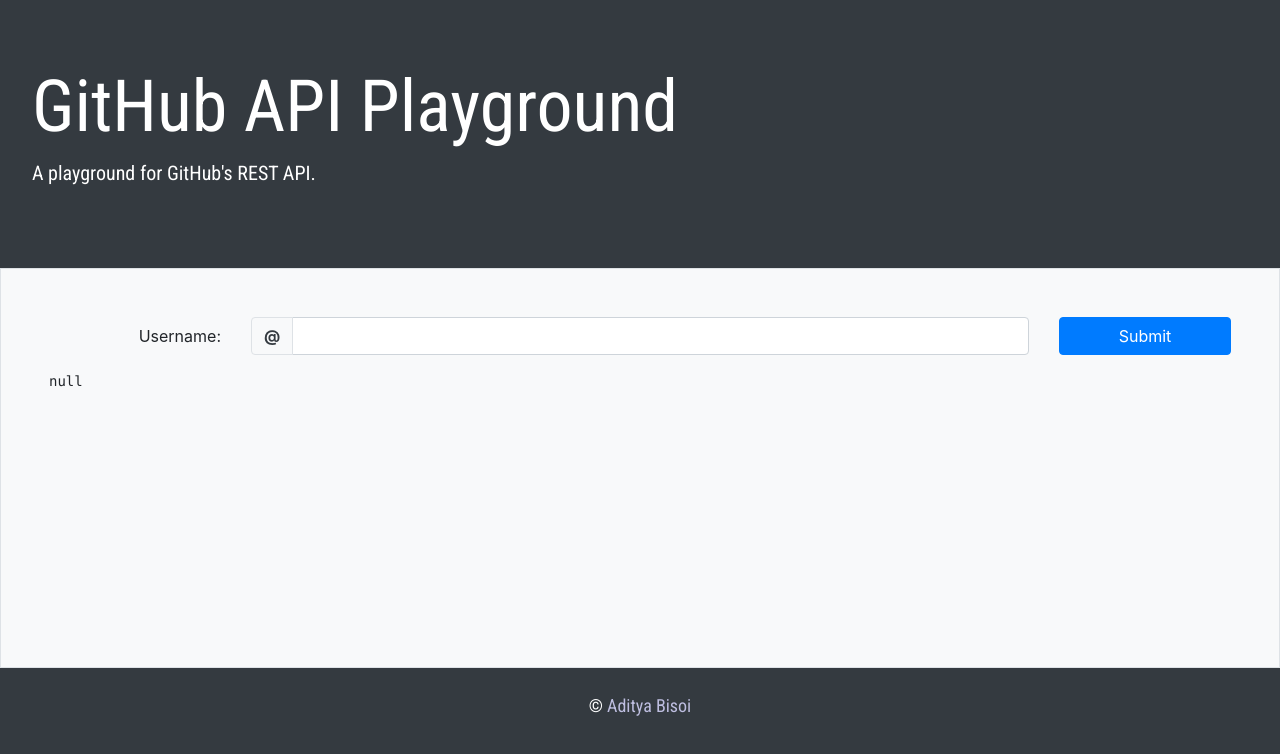
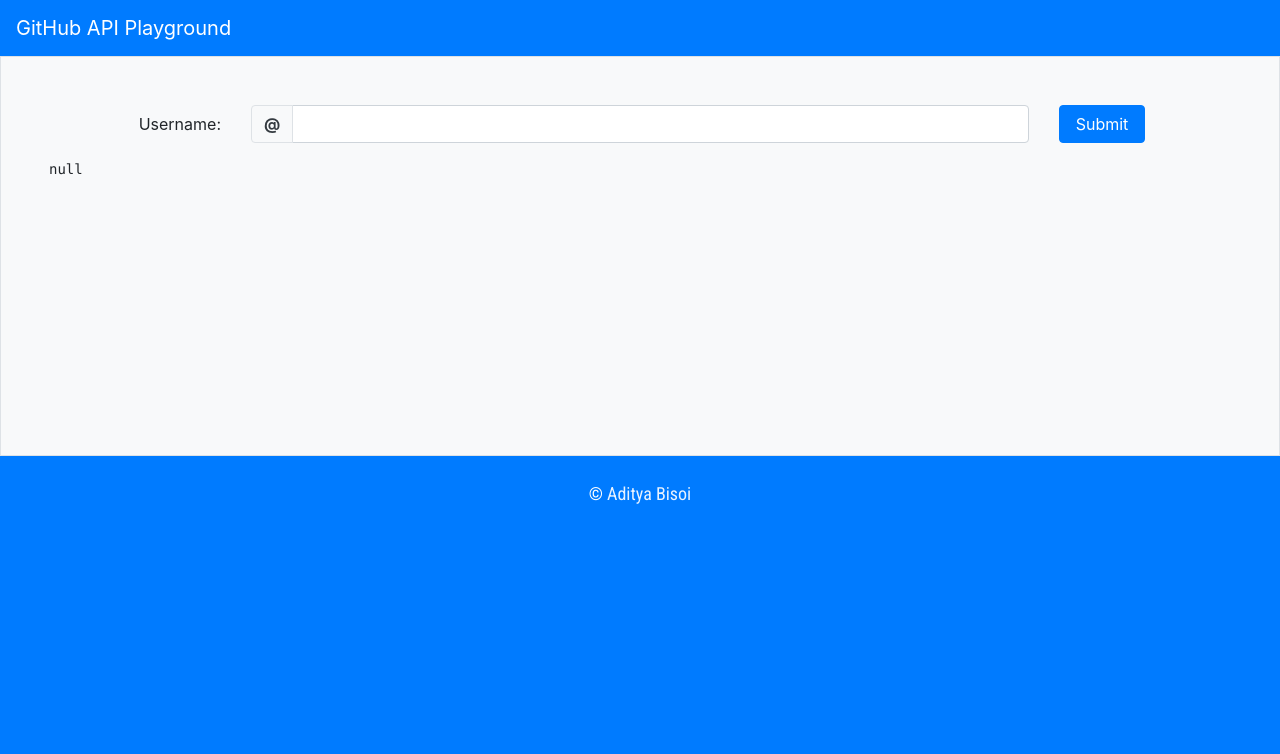
Before and after one commit to adityabisoi/github-rest-api-v3, a React (Create React App) app: page / in a window 1280 px wide. Shown: the top 754 px of the page. Built offline with nearby package versions, Linux system fonts and the light colour scheme.

Commit message:
Remove subheader, Revert to traditional Navbar from Jumbotron, Modify background to a better colour, Remove test

```diff
--- a/public/index.html
+++ b/public/index.html
@@ -26,7 +26,7 @@
     -->
     <title>GitHub API Playground</title>
   </head>
-  <body class='bg-dark'>
+  <body class='bg-primary'>
     <noscript>You need to enable JavaScript to run this app.</noscript>
     <div id="root"></div>
     <!--
--- a/src/components/footer.css
+++ b/src/components/footer.css
@@ -6,9 +6,9 @@
 }
 
 footer a {
-	color: rgb(190, 190, 224);
+	color: rgb(233, 243, 255);
 }
 
 footer a:hover {
-	color: rgb(130, 116, 255);
+	color: rgb(255, 255, 255);
 }
--- a/src/components/footer.js
+++ b/src/components/footer.js
@@ -3,7 +3,7 @@
 
 const Footer = () => {
 	return (
-		<footer className='align-items-center bg-dark'>
+		<footer className='align-items-center bg-primary'>
 			<div className='container'>
 				<Row className='p-4 text-white'>
 					<Col className='offset-md-2' md={8}>
--- a/src/components/header.css
+++ /dev/null
@@ -1,21 +0,0 @@
-header {
-	font-family: 'Roboto Condensed';
-}
-
-header a h1 {
-	color: white;
-}
-
-header a:hover {
-	text-decoration: none;
-}
-
-@media (max-width: 768px) {
-	.jumbotron {
-		padding: 0;
-	}
-	h1.display-3 {
-		padding: 0;
-		font-size: 40px;
-	}
-}
--- a/src/components/header.js
+++ b/src/components/header.js
@@ -1,13 +1,11 @@
-import { Jumbotron } from 'reactstrap';
-import './header.css';
+import { Navbar, NavbarBrand } from 'reactstrap';
 
 const Header = () => {
 	return (
 		<header >
-			<Jumbotron className='m-0 bg-dark text-white text-left rounded-0'>
-				<a href='./'><h1 className='display-3 font-weight-normal'>GitHub API Playground</h1></a>
-				<p className='d-none d-md-block lead font-weight-normal'>A playground for GitHub's REST API.</p>
-			</Jumbotron>
+			<Navbar color='primary' dark>
+				<NavbarBrand href='./'>GitHub API Playground</NavbarBrand>
+			</Navbar>
 		</header>
 	);
 };
--- a/src/components/main.css
+++ b/src/components/main.css
@@ -1,3 +1,13 @@
 main {
 	min-height: 400px;
 }
+
+button.btn[type=submit] {
+	width: 50%;
+}
+
+@media (max-width: 768px) {
+	button.btn[type=submit] {
+		width: 100%;
+	}
+}
--- a/src/components/main.js
+++ b/src/components/main.js
@@ -43,7 +43,7 @@
 							</InputGroup>
 						</Col>
 						<Col xs={12} md={2} className='mb-1 mb-md-0' >
-							<Button block type='submit' className='w-md-50' color='primary'>Submit</Button>
+							<Button block type='submit' color='primary'>Submit</Button>
 						</Col>
 					</FormGroup>
 				</Form>
```
Also changed, not shown: 1 other file (tests, documents, lock files or other folders).
